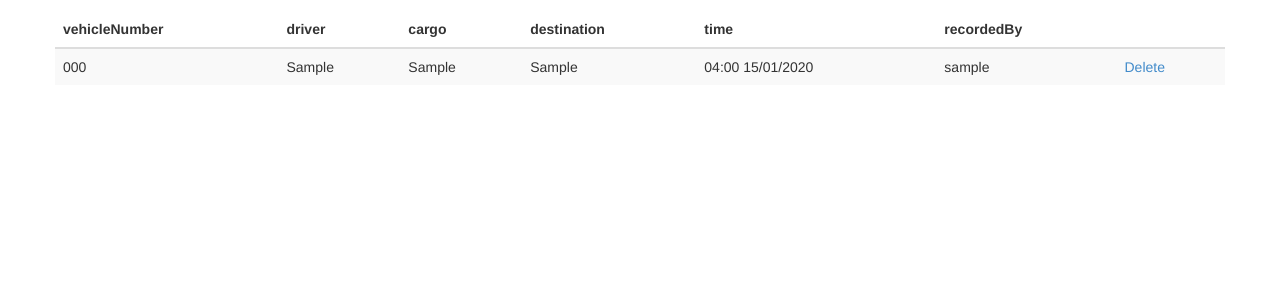
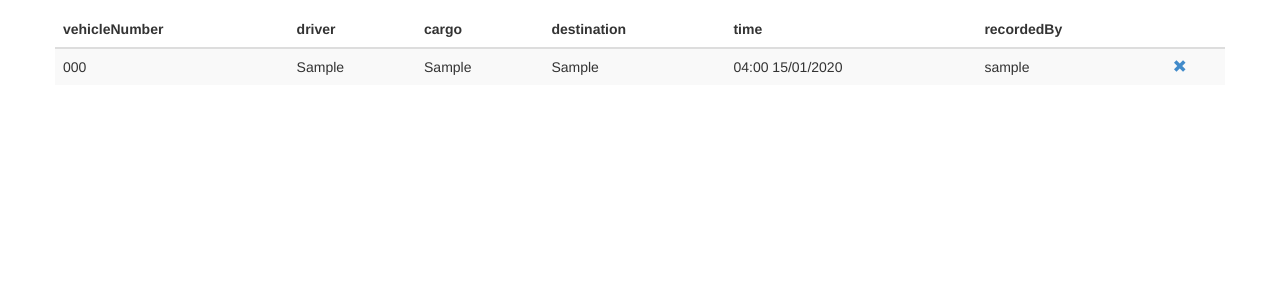
Before and after one commit to AntonNikulin/uni-cw-s6, a Django app: page /checkpoint/table/ in a window 1280 px wide. Shown: the part 52-351 px from the top of the page. Run offline with Django 3.2, Linux system fonts and the light colour scheme; tables that the repository leaves empty hold one stand-in row (values such as "Sample post"); parts of the project's set-up code (start-up, migrations or seed data) failed here and were passed over; some libraries are stand-ins or nearby versions.

Commit message:
ScrLang delete button

```diff
--- a/ScrLang/UniScrLangKpp/Checkpoint/templates/Checkpoint/table.html
+++ b/ScrLang/UniScrLangKpp/Checkpoint/templates/Checkpoint/table.html
@@ -27,7 +27,7 @@
                     <td>{{ record.destination }}</td>
                     <td>{{ record.time| date:'H:i d/m/Y' }}</td>
                     <td>{{ record.recordedBy }}</td>
-                    <td><a href="{% url 'recordDelete' record.id %}">Delete</a></td>
+                    <td><a href="{% url 'recordDelete' record.id %}"><i class="glyphicon glyphicon-remove "></i></a></td>
                 </tr>
             {% endfor %}
             </tbody>
```
